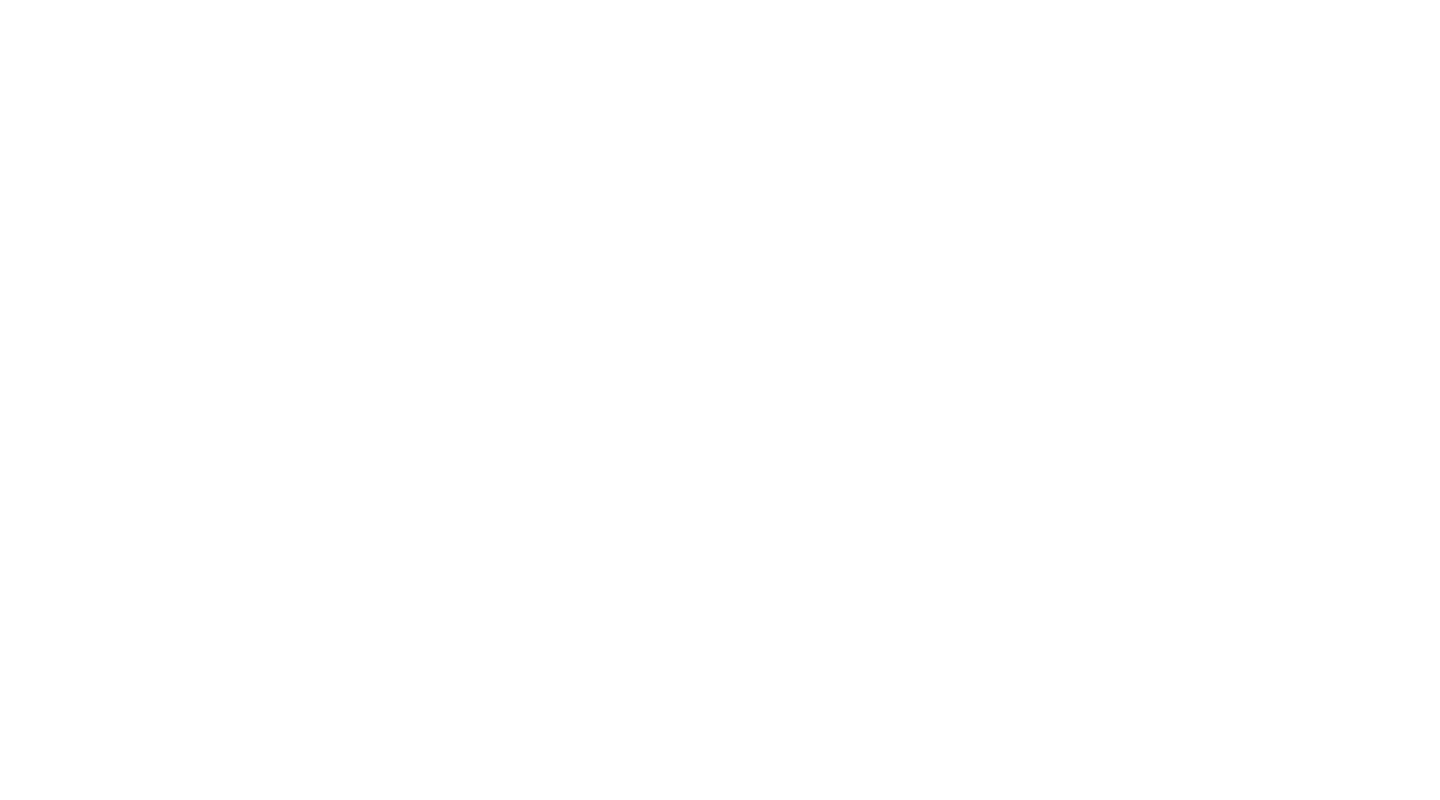
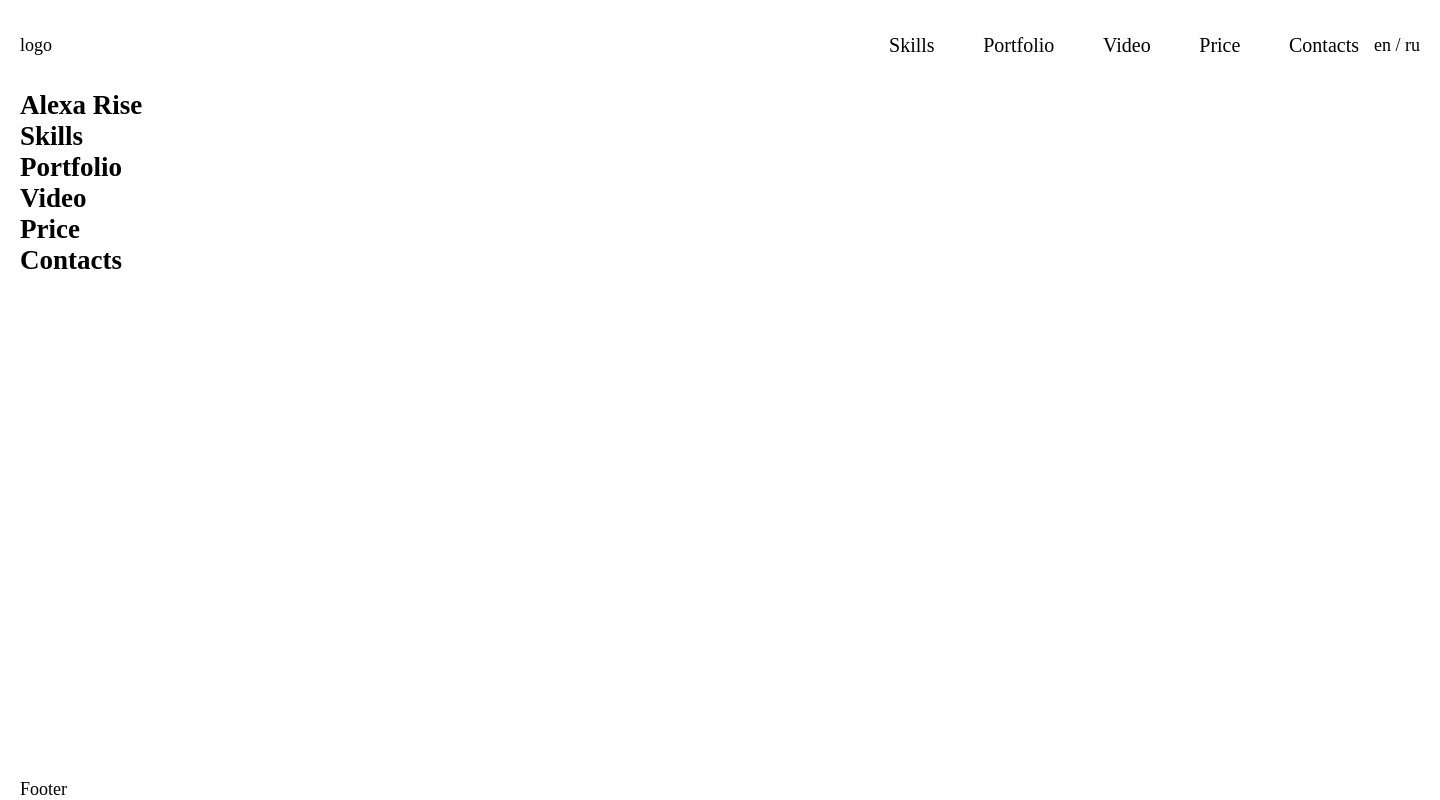
Before and after one commit to antiqqt/Stage0, a plain HTML site: page portfolio/index.html in a window 1280 px wide. Shown: the whole page, 1440 px wide, since content can reach past the window. Drawn offline with Linux system fonts and the light colour scheme.

Commit message:
feat: add basic layout structure

```diff
--- a/portfolio/index.html
+++ b/portfolio/index.html
@@ -10,10 +10,56 @@
       href="https://fonts.googleapis.com/css2?family=Inter:wght@400;700&family=Merriweather:wght@700&display=swap"
       rel="stylesheet"
     />
+    <link rel="icon" href="./assets/img/favicon portfolio.ico">
     <link rel="stylesheet" href="./style.css" />
     <title>Portfolio</title>
   </head>
   <body>
+    <header class="header">
+      <div class="container container-header">
+        <div class="header-logo">logo</div>
+
+        <nav class="nav">
+          <ul class="nav-list">
+            <li class="nav-list-item">Skills</li>
+            <li class="nav-list-item">Portfolio</li>
+            <li class="nav-list-item">Video</li>
+            <li class="nav-list-item">Price</li>
+            <li class="nav-list-item">Contacts</li>
+          </ul>
+        </nav>
+
+        <div class="switch-lng">en / ru</div>
+      </div>
+    </header>
+
+    <main class="main">
+      <div class="container">
+        <section class="section" id="hero">
+          <h1>Alexa Rise</h1>
+        </section>
+        <section class="section" id="skills">
+          <h2 class="section-title">Skills</h2>
+        </section>
+        <section class="section" id="portfolio">
+          <h2 class="section-title">Portfolio</h2>
+        </section>
+        <section class="section" id="video">
+          <h2 class="section-title">Video</h2>
+        </section>
+        <section class="section" id="price">
+          <h2 class="section-title">Price</h2>
+        </section>
+        <section class="section" id="contacts">
+          <h2 class="section-title">Contacts</h2>
+        </section>
+      </div>
+    </main>
+
+    <footer class="footer">
+      <div class="container">Footer</div>
+    </footer>
+
     <script src="./index.js"></script>
   </body>
 </html>
--- a/portfolio/style.css
+++ b/portfolio/style.css
@@ -1,14 +1,23 @@
 :root {
   --clr-primary: #000000;
+  --clr-secondary: #bdae82;
 
   --ff-primary: 'Inter', sans-serif;
   --ff-secondary: 'Merriweather', serif;
+
+  --fs-title-primary: 60px;
+  --fs-title-secondary: 40px;
+  font-size: 18px;
 }
 
 *,
 *::before,
 *::after {
   box-sizing: border-box;
+}
+
+html {
+  scroll-behavior: smooth;
 }
 
 body,
@@ -18,3 +27,58 @@ h3,
 p {
   margin: 0;
 }
+
+body {
+  display: grid;
+  grid-template-rows: auto 1fr auto;
+  grid-template-columns: 1fr;
+
+  min-height: 100vh;
+}
+
+.container {
+  /* max-width:1440px */
+  width: 1440px;
+  margin: 0 auto;
+  padding: 0 20px;
+}
+
+/* Header */
+.header {
+  display: flex;
+  align-items: center;
+}
+
+.container-header {
+  display: flex;
+  margin: 20px auto;
+  max-height: 50px;
+
+  line-height: 50px;
+}
+
+.nav {
+  width: 500px;
+  margin-left: auto;
+}
+
+.nav-list {
+  display: flex;
+  justify-content: space-between;
+  align-items: center;
+
+  margin: 0;
+  padding-left: 0;
+  list-style: none;
+}
+
+.nav-list-item {
+  padding: 0 15px;
+
+  font-size: 20px;
+  text-decoration: none;
+}
+
+.swtch-lng {
+  width: 70px;
+}
```
Also changed, not shown: portfolio/assets/img/favicon portfolio.ico (added), portfolio/assets/svg/logo-header.svg (added).
